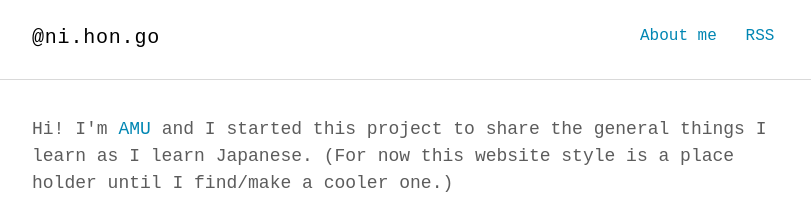
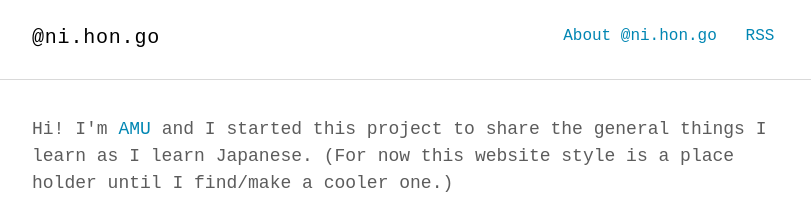
Before and after one commit to amuuu/ni.hon.go, a Jekyll site: the page built from index.html, in a window 1280 px wide. Shown: the top 218 px of the page, without its empty margins (232-1043 px from the left). Built offline with Jekyll 4.4.1, drawn with Linux system fonts in a browser that asks for light colours; nearby versions of some CDN libraries; some web fonts are replaced.

Commit message:
change menu item title

```diff
--- a/_includes/nav.html
+++ b/_includes/nav.html
@@ -3,7 +3,7 @@
   <div class="container">
     <h1 class="logo"><a href="{{ '/' | prepend: site.baseurl | prepend: site.url }}">{{ site.title_left }}<span>{{ site.title_right }}</span></a></h1>
     <ul class="navbar">
-      <li><a href="{{ '/about' | prepend: site.baseurl | prepend: site.url }}">About me</a></li>
+      <li><a href="{{ '/about' | prepend: site.baseurl | prepend: site.url }}">About @ni.hon.go</a></li>
       <!-- <li><a href="{{ '/other-writings' | prepend: site.baseurl | prepend: site.url }}">Other writings</a></li> -->
       <li><a href="{{ "/feed.xml" | prepend: site.baseurl | prepend: site.url }}" target="_blank">RSS</a></li>
     </ul>
```
